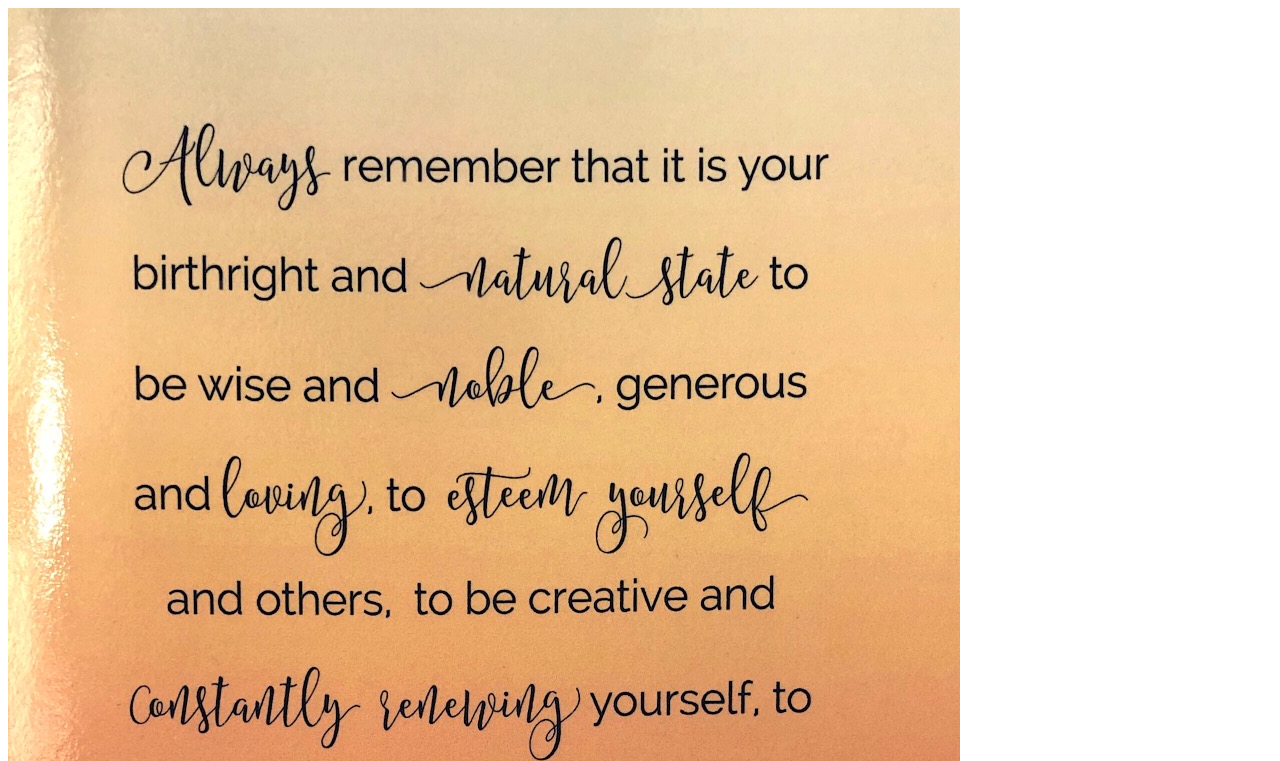
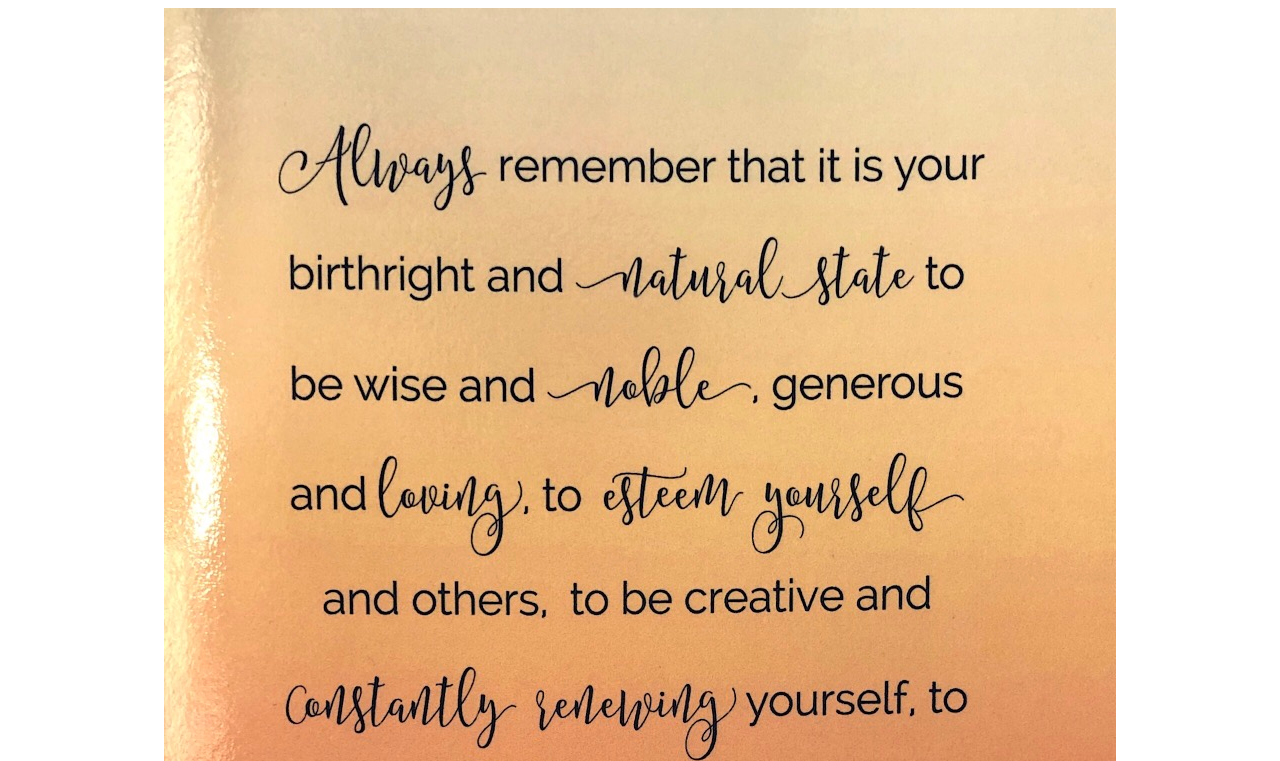
Before and after one commit to birthrightmom/birthrightmom.github.io, a plain HTML site: page index.html in a window 1280 px wide. Shown: the top 761 px of the page. Drawn offline with Linux system fonts and the light colour scheme.

Commit message:
Update index.html

```diff
--- a/index.html
+++ b/index.html
@@ -4,4 +4,6 @@
   <meta charset="utf-8">
   <title>❤️❤️❤️</title>
 </head>
-<body style"background-color: #f39f86;background-image: linear-gradient(315deg, #f39f86 0%, #f9d976 74%);"><img src="B61BDD94-0CC8-48E2-9E8E-B3F3FDA39F14.jpeg" /></body>
+<body style"background-color: #f39f86;background-image: linear-gradient(315deg, #f39f86 0%, #f9d976 74%);"><img style="display: block;margin-left: auto;
+
+margin-right: auto;" src="B61BDD94-0CC8-48E2-9E8E-B3F3FDA39F14.jpeg" /></body>
```
